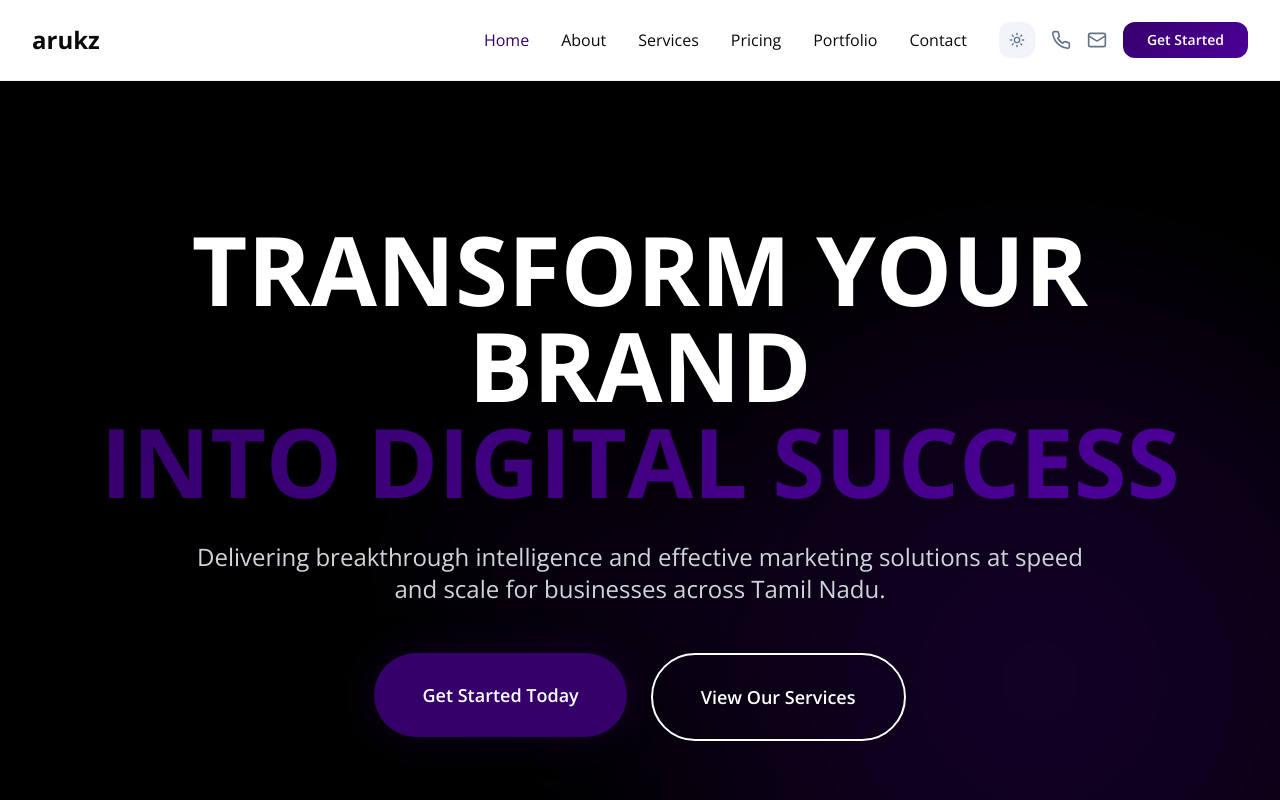
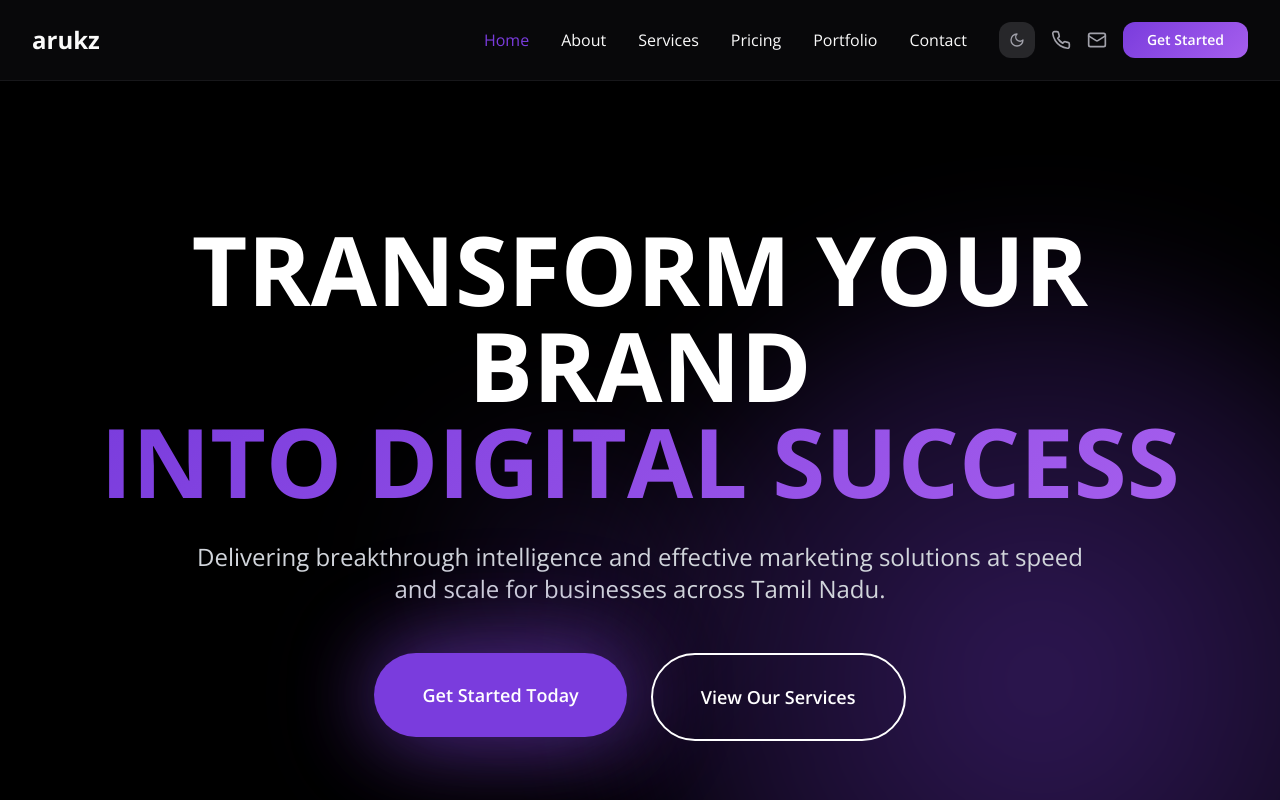
Before and after one commit to muthukuttiamk/arukz, a React (Vite) app: page / in a window 1280 px wide. Shown: the top 800 px of the page. Built offline with nearby package versions, Linux system fonts and the light colour scheme.

Commit message:
Refactor: Set dark theme as default

```diff
--- a/src/App.tsx
+++ b/src/App.tsx
@@ -45,7 +45,7 @@ const App = () => (
   <QueryClientProvider client={queryClient}>
     <ThemeProvider
       attribute="class"
-      defaultTheme="light"
+      defaultTheme="dark"
       enableSystem
       disableTransitionOnChange
     >
--- a/src/index.css
+++ b/src/index.css
@@ -84,54 +84,56 @@
   }
 
   .dark {
-    /* Modern Dark Theme - WPP Style */
-    --background: 0 0% 5%;
-    --foreground: 0 0% 95%;
+    /* Modern Dark Theme - Advanced Futuristic Style */
+    --background: 240 10% 3.9%;
+    --foreground: 0 0% 98%;
 
-    --card: 0 0% 8%;
-    --card-foreground: 0 0% 95%;
+    --card: 240 10% 3.9%;
+    --card-foreground: 0 0% 98%;
 
-    --popover: 0 0% 8%;
-    --popover-foreground: 0 0% 95%;
+    --popover: 240 10% 3.9%;
+    --popover-foreground: 0 0% 98%;
 
-    /* Enhanced purple with glow */
-    --primary: 270 91% 65%;
+    /* Enhanced purple with electric glow */
+    --primary: 263 70% 55%;
     --primary-foreground: 0 0% 100%;
-    --primary-variant: 270 91% 55%;
+    --primary-glow: 270 80% 65%;
+    --primary-variant: 263 70% 45%;
 
-    --secondary: 0 0% 12%;
-    --secondary-foreground: 0 0% 95%;
+    --secondary: 220 90% 60%;
+    --secondary-foreground: 0 0% 100%;
 
-    --muted: 0 0% 15%;
-    --muted-foreground: 0 0% 65%;
+    --muted: 240 3.7% 15.9%;
+    --muted-foreground: 240 5% 64.9%;
 
-    --accent: 270 91% 65%;
-    --accent-foreground: 0 0% 100%;
+    --accent: 240 3.7% 15.9%;
+    --accent-foreground: 0 0% 98%;
 
-    --destructive: 0 85% 60%;
-    --destructive-foreground: 0 0% 95%;
+    --destructive: 0 62.8% 30.6%;
+    --destructive-foreground: 0 0% 98%;
 
-    --border: 0 0% 15%;
-    --input: 0 0% 12%;
-    --ring: 270 91% 65%;
+    --border: 240 3.7% 15.9%;
+    --input: 240 3.7% 15.9%;
+    --ring: 263 70% 55%;
 
-    /* Premium gradients - WPP inspired */
-    --gradient-primary: linear-gradient(135deg, hsl(270 91% 65%), hsl(270 91% 55%));
-    --gradient-secondary: linear-gradient(135deg, hsl(0 0% 12%), hsl(0 0% 18%));
-    --gradient-hero: linear-gradient(135deg, hsl(0 0% 0%) 0%, hsl(270 91% 65% / 0.2) 50%, hsl(0 0% 0%) 100%);
-    --gradient-card: linear-gradient(145deg, hsl(0 0% 8%) 0%, hsl(0 0% 12%) 100%);
-    --gradient-radial: radial-gradient(circle, var(--primary) 0%, transparent 70%);
-    --shadow-glow: 0 0 80px hsl(270 91% 65% / 0.5), 0 0 120px hsl(270 91% 65% / 0.3);
+    /* Premium gradients - Futuristic style */
+    --gradient-primary: linear-gradient(135deg, hsl(263 70% 55%), hsl(270 80% 65%));
+    --gradient-secondary: linear-gradient(135deg, hsl(220 90% 60%), hsl(240 80% 70%));
+    --gradient-hero: linear-gradient(135deg, hsl(240 10% 3.9%) 0%, hsl(263 70% 55% / 0.3) 50%, hsl(240 10% 3.9%) 100%);
+    --gradient-card: linear-gradient(145deg, hsl(240 10% 3.9%) 0%, hsl(240 5% 8%) 100%);
+    --gradient-radial: radial-gradient(circle, hsl(263 70% 55% / 0.3) 0%, transparent 70%);
+    --shadow-glow: 0 0 80px hsl(263 70% 55% / 0.5), 0 0 120px hsl(270 80% 65% / 0.3);
+    --glow-orb: 0 0 100px hsl(263 70% 55% / 0.6), 0 0 200px hsl(270 80% 65% / 0.4);
 
     /* Enhanced sidebar colors */
-    --sidebar-background: 0 0% 8%;
-    --sidebar-foreground: 0 0% 95%;
-    --sidebar-primary: 270 91% 65%;
+    --sidebar-background: 240 10% 3.9%;
+    --sidebar-foreground: 0 0% 98%;
+    --sidebar-primary: 263 70% 55%;
     --sidebar-primary-foreground: 0 0% 100%;
-    --sidebar-accent: 0 0% 12%;
-    --sidebar-accent-foreground: 0 0% 95%;
-    --sidebar-border: 0 0% 15%;
-    --sidebar-ring: 270 91% 65%;
+    --sidebar-accent: 240 3.7% 15.9%;
+    --sidebar-accent-foreground: 0 0% 98%;
+    --sidebar-border: 240 3.7% 15.9%;
+    --sidebar-ring: 263 70% 55%;
   }
 }
 
@@ -148,6 +150,23 @@
 
   html {
     scroll-behavior: smooth;
+  }
+
+  /* Futuristic grid background */
+  body::before {
+    content: '';
+    position: fixed;
+    top: 0;
+    left: 0;
+    width: 100%;
+    height: 100%;
+    background-image:
+      linear-gradient(rgba(147, 51, 234, 0.05) 1px, transparent 1px),
+      linear-gradient(90deg, rgba(147, 51, 234, 0.05) 1px, transparent 1px);
+    background-size: 50px 50px;
+    pointer-events: none;
+    z-index: 0;
+    opacity: 0.3;
   }
 }
 
@@ -385,3 +404,80 @@
   0%, 100% { background-position: 0% 50%; }
   50% { background-position: 100% 50%; }
 }
+
+/* Advanced futuristic animations */
+@keyframes orbitFloat {
+  0%, 100% {
+    transform: translate(0, 0) rotate(0deg);
+    opacity: 0.6;
+  }
+  25% {
+    transform: translate(20px, -20px) rotate(90deg);
+    opacity: 0.8;
+  }
+  50% {
+    transform: translate(0, -40px) rotate(180deg);
+    opacity: 1;
+  }
+  75% {
+    transform: translate(-20px, -20px) rotate(270deg);
+    opacity: 0.8;
+  }
+}
+
+@keyframes glowPulse {
+  0%, 100% {
+    box-shadow: 0 0 20px hsl(263 70% 55% / 0.3),
+                0 0 40px hsl(263 70% 55% / 0.2);
+  }
+  50% {
+    box-shadow: 0 0 40px hsl(263 70% 55% / 0.6),
+                0 0 80px hsl(263 70% 55% / 0.4),
+                0 0 120px hsl(270 80% 65% / 0.2);
+  }
+}
+
+@keyframes particleFloat {
+  0% { transform: translateY(0) translateX(0) scale(1); opacity: 0; }
+  10% { opacity: 1; }
+  90% { opacity: 1; }
+  100% { transform: translateY(-100vh) translateX(50px) scale(0.5); opacity: 0; }
+}
+
+/* Utility classes for advanced effects */
+.animate-orbit-float {
+  animation: orbitFloat 8s ease-in-out infinite;
+}
+
+.animate-glow-pulse {
+  animation: glowPulse 3s ease-in-out infinite;
+}
+
+.animate-particle-float {
+  animation: particleFloat 15s linear infinite;
+}
+
+/* Glass morphism effect */
+.glass-effect {
+  background: rgba(255, 255, 255, 0.05);
+  backdrop-filter: blur(10px);
+  border: 1px solid rgba(255, 255, 255, 0.1);
+}
+
+/* Neon border effect */
+.neon-border {
+  position: relative;
+  border: 2px solid transparent;
+  background: linear-gradient(hsl(var(--background)), hsl(var(--background))) padding-box,
+              linear-gradient(135deg, hsl(263 70% 55%), hsl(270 80% 65%)) border-box;
+}
+
+/* 3D Card effect */
+.card-3d {
+  transform-style: preserve-3d;
+  transition: transform 0.6s cubic-bezier(0.23, 1, 0.32, 1);
+}
+
+.card-3d:hover {
+  transform: translateZ(20px) rotateX(5deg) rotateY(5deg);
+}
```
Also changed, not shown: src/pages/About.tsx (+22 -15 lines).
